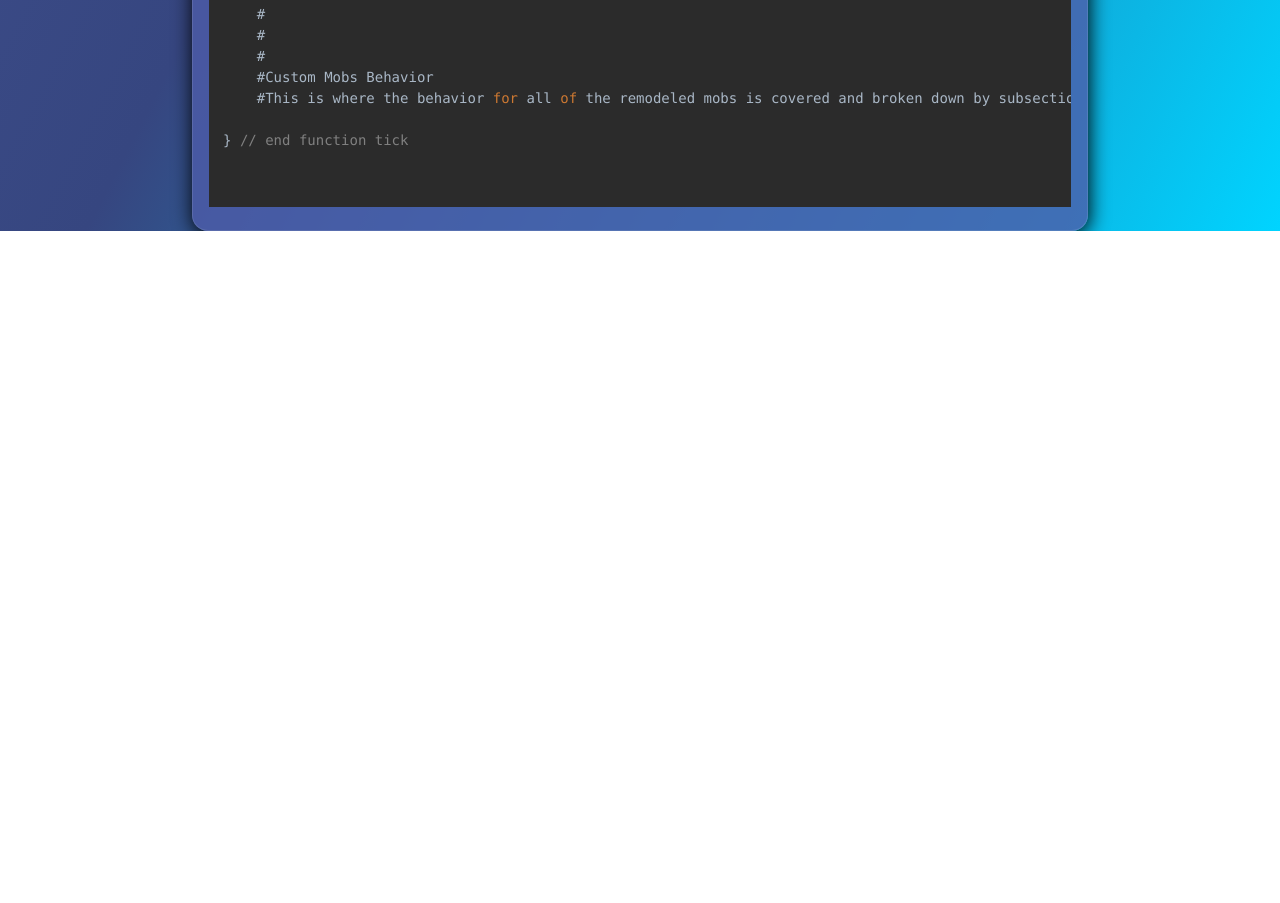
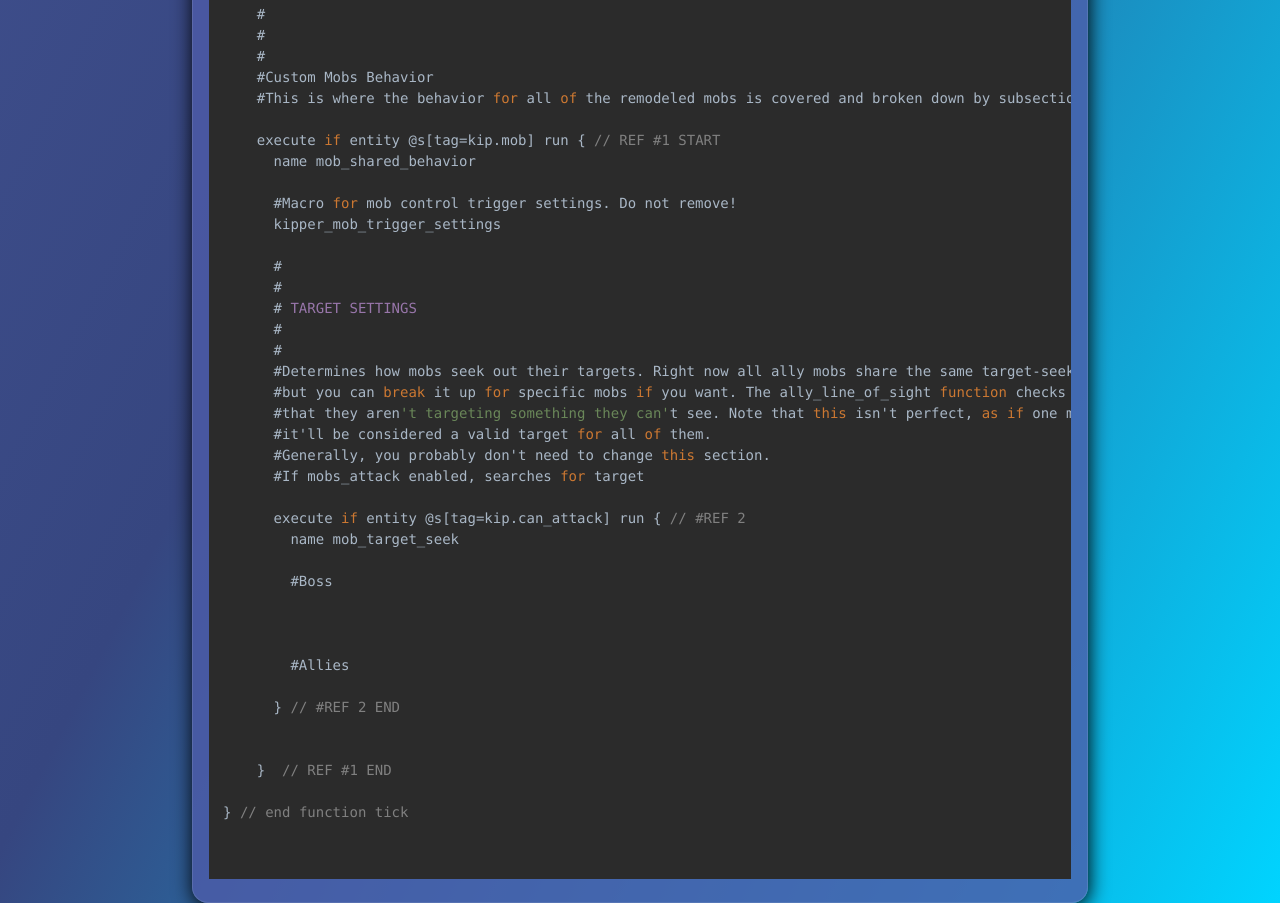
Before and after one commit to Francisco-Villanueva/mobApp, a React (Create React App) app in the folder client/: page /mobcode in a window 1280 px wide. Shown: the part 4360-5263 px from the top of the page. Before the commit the page ends 4591 px from the top, so only its background shows below. Built offline with nearby package versions, Linux system fonts and the light colour scheme; no server answers.

Commit message:
function tick2

```diff
--- a/client/src/components/Codigo/MobCode.jsx
+++ b/client/src/components/Codigo/MobCode.jsx
@@ -327,6 +327,56 @@ function tick{
     #Custom Mobs Behavior
     #This is where the behavior for all of the remodeled mobs is covered and broken down by subsection.
 
+    execute if entity @s[tag=kip.mob] run { // REF #1 START
+      name mob_shared_behavior
+
+      #Macro for mob control trigger settings. Do not remove!
+      kipper_mob_trigger_settings
+
+      #
+      #
+      # TARGET SETTINGS
+      #
+      #
+      #Determines how mobs seek out their targets. Right now all ally mobs share the same target-seeking parameters,
+      #but you can break it up for specific mobs if you want. The ally_line_of_sight function checks
+      #that they aren't targeting something they can't see. Note that this isn't perfect, as if one mob targets a mob,
+      #it'll be considered a valid target for all of them.
+      #Generally, you probably don't need to change this section.
+      #If mobs_attack enabled, searches for target
+
+      execute if entity @s[tag=kip.can_attack] run { // #REF 2
+        name mob_target_seek
+
+        #Boss
+ ${bossArr
+   .map(
+     (e, i) =>
+       `\t\texecute if entity @s[tag=kip.mob.boss_${numberIndex(
+         i + 1
+       )}] anchored eyes run {
+                  name boss_seek
+                  execute as @e[tag=kip.mob.ally,distance=..20] run {
+                      name boss_line_of_sight
+                      LOOP(20,i){
+                          execute unless entity @s[tag=kip.blocked] facing entity @s feet positioned ^ ^ ^<%i%> run tag @s[type=#kip:mobs,tag=!kip.mob.boss,distance=..3] add kip.target
+                          execute unless entity @s[tag=kip.blocked] facing entity @s feet positioned ^ ^ ^<%i%> run tag @e[type=player,distance=..3] add kip.target
+                          execute unless entity @s[tag=kip.blocked] facing entity @s feet positioned ^ ^ ^<%i%> unless block ~ ~ ~ #kip:nonsolid run tag @s add kip.blocked
+                      }
+                      tag @s remove kip.blocked
+                  }
+              } \n`
+   )
+   .join("")}
+
+
+        #Allies
+
+      } // #REF 2 END
+
+
+    }  // REF #1 END
+
 } // end function tick
 
 
```
